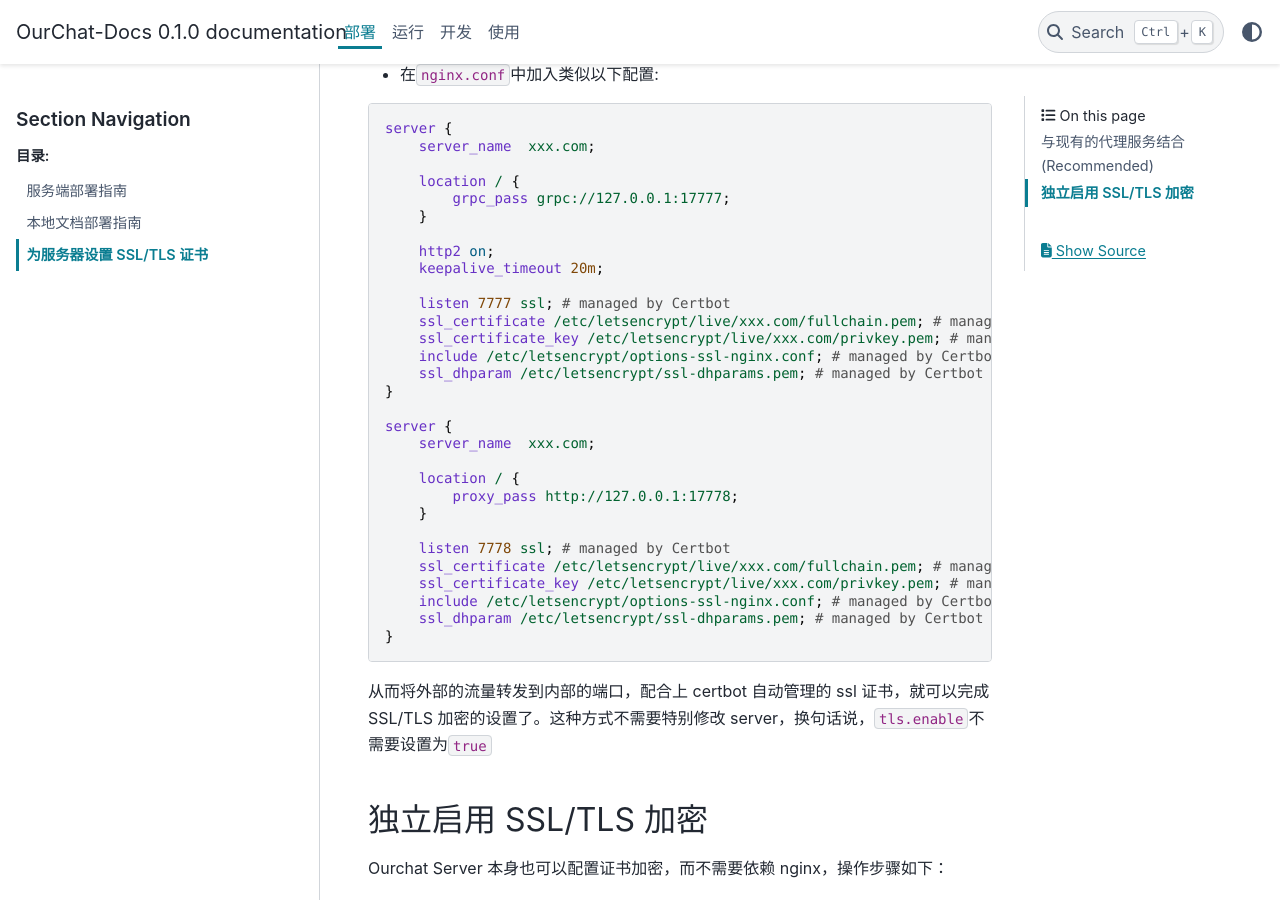
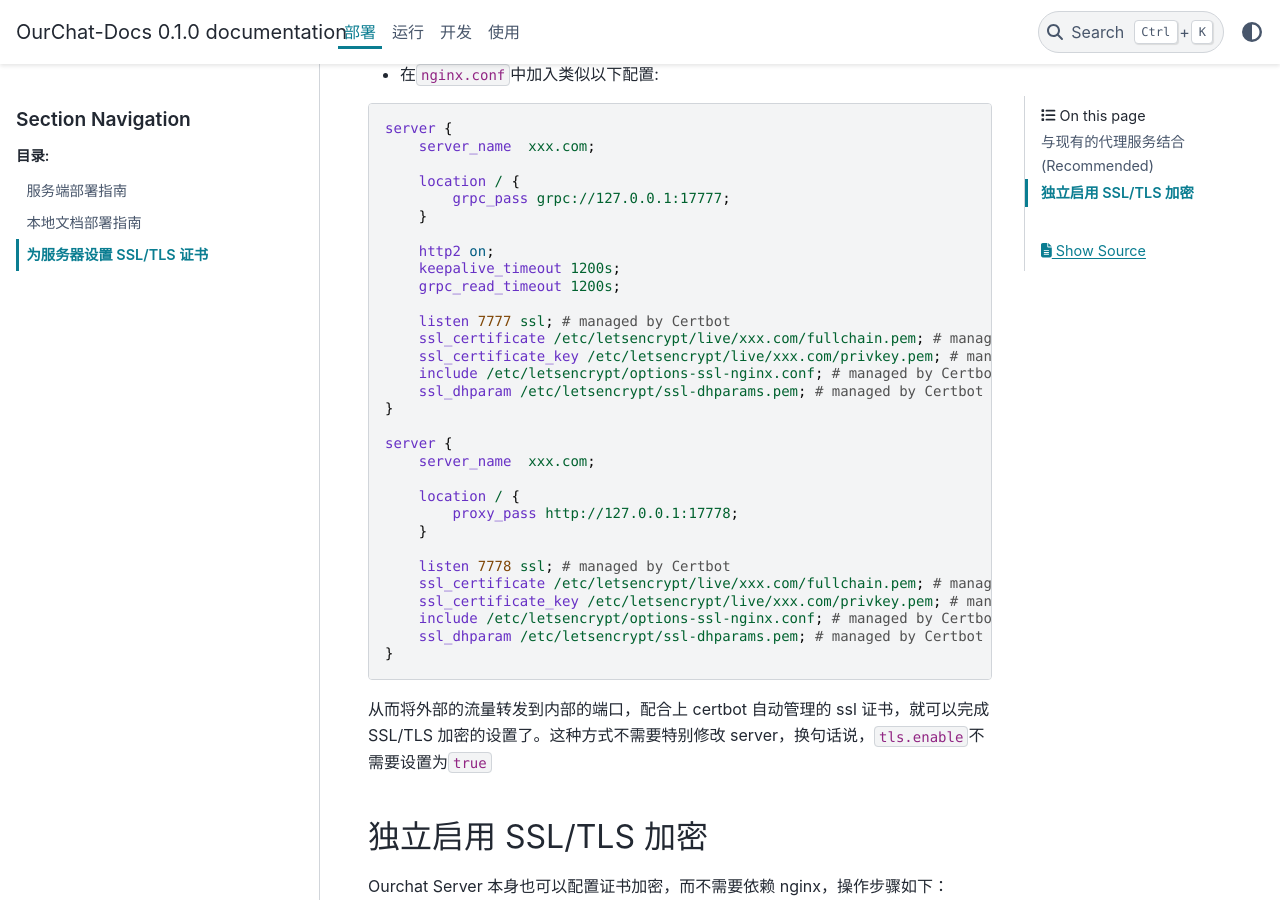
Before and after one commit to SkyUOI/OurChat-Docs, a Sphinx documentation site: the page built from docs/source/docs/deploy/ssl-tls.md, in a window 1280 px wide and 900 px high, scrolled down 701 px. Built offline with Sphinx 7.4.7 and the PyData theme 0.15.4, drawn with Linux system fonts in a browser that asks for light colours.

Commit message:
add timeout setting to ssl config

```diff
--- a/docs/source/docs/deploy/ssl-tls.md
+++ b/docs/source/docs/deploy/ssl-tls.md
@@ -29,7 +29,8 @@ server {
     }
 
     http2 on;
-    keepalive_timeout 20m;
+    keepalive_timeout 1200s;
+    grpc_read_timeout 1200s;
 
     listen 7777 ssl; # managed by Certbot
     ssl_certificate /etc/letsencrypt/live/xxx.com/fullchain.pem; # managed by Certbot
```
